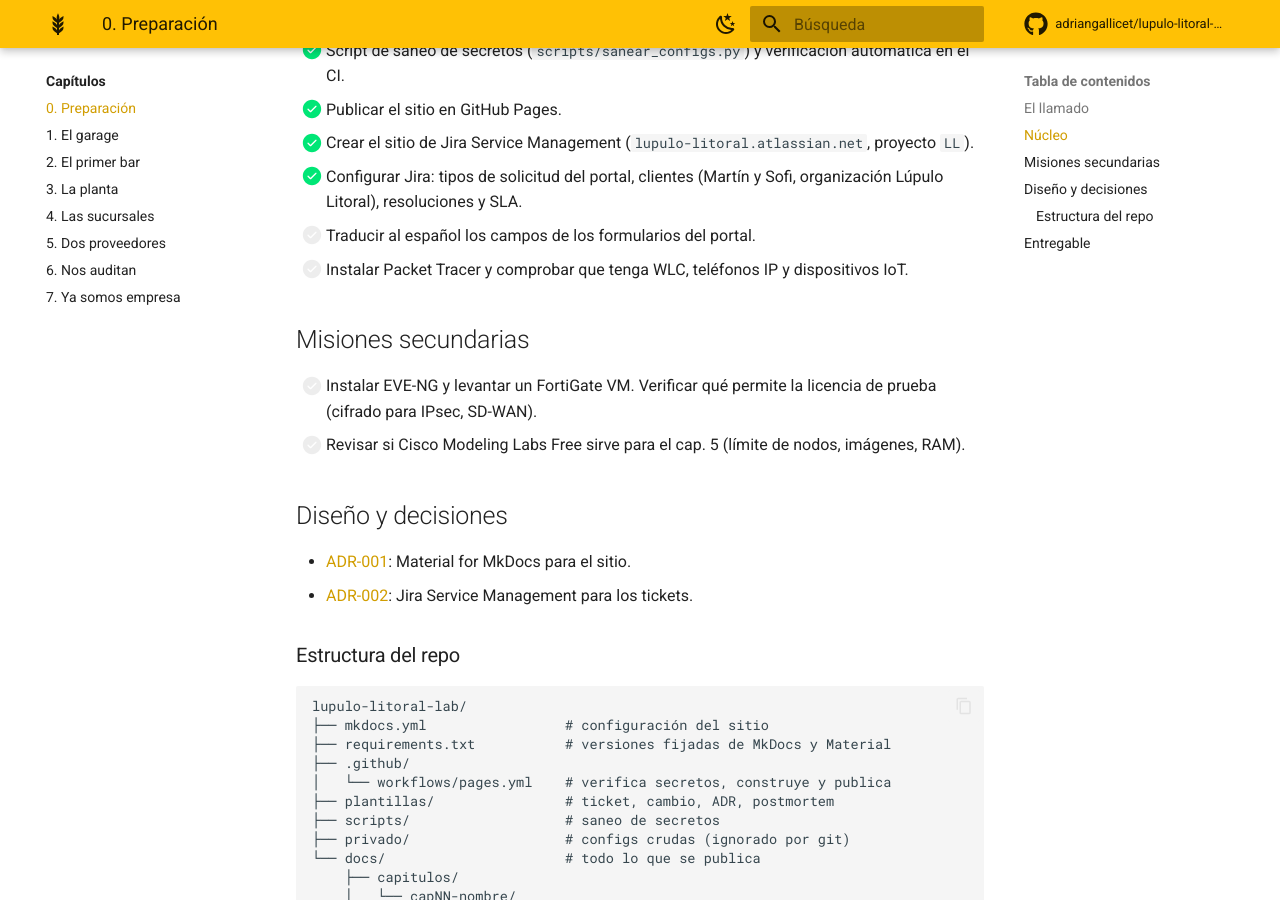
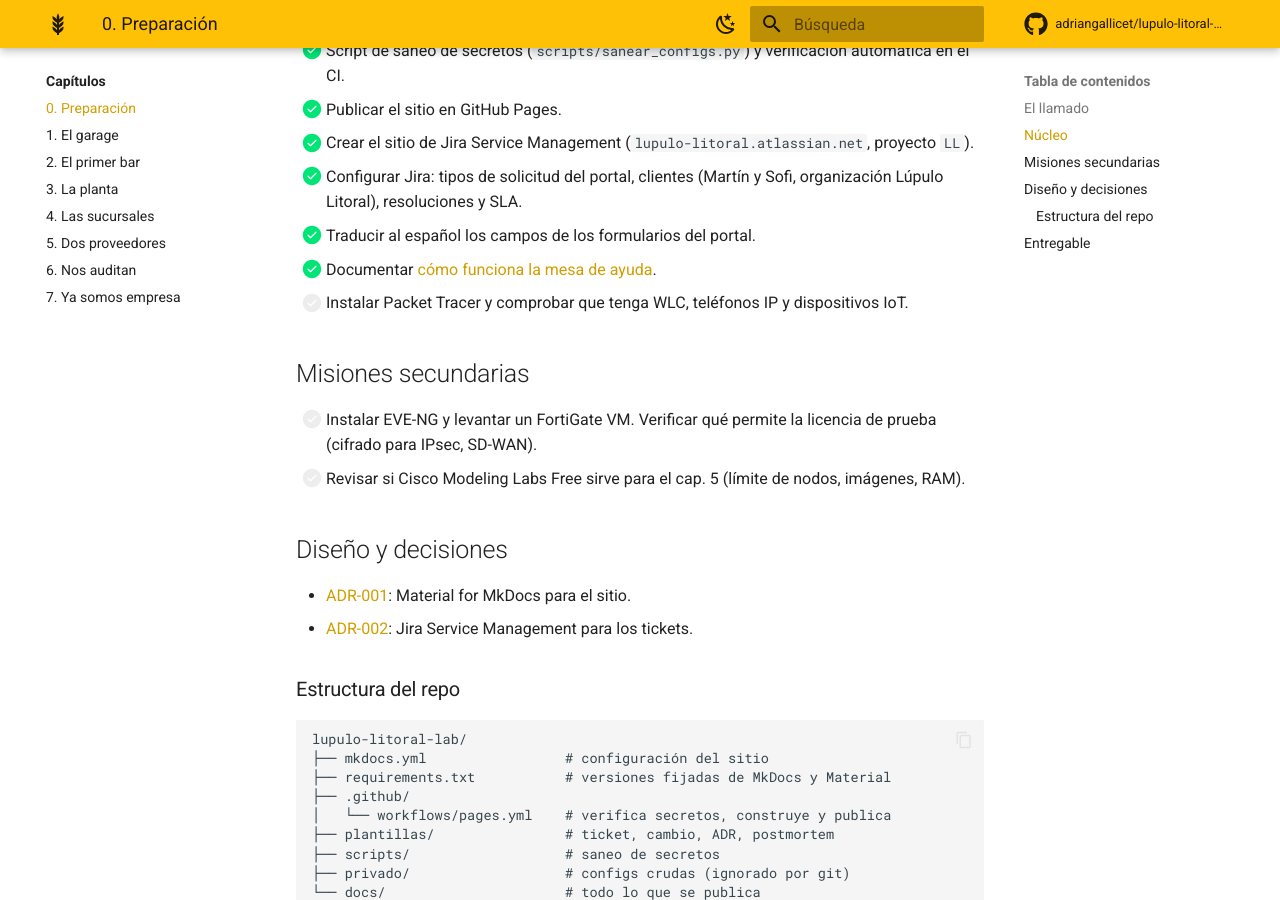
Before and after one commit to adriangallicet/lupulo-litoral-lab, an MkDocs documentation site: the page built from docs/capitulos/cap00-preparacion/index.md, in a window 1280 px wide and 900 px high, scrolled down 603 px. Built offline with MkDocs 1.6.1 and Material for MkDocs 9.7.7, drawn with Linux system fonts in a browser that asks for light colours; comment, search, counter and statistics services are not loaded.

Commit message:
docs(general): capítulo 0, portal traducido y resumen de la mesa de ayuda
Co-Authored-By: Claude Opus 5.5 <noreply@anthropic.com>
Claude-Session: https://claude.ai/code/session_01JZagX7TUz3dDqiomVWTpb9

```diff
--- a/docs/capitulos/cap00-preparacion/index.md
+++ b/docs/capitulos/cap00-preparacion/index.md
@@ -22,7 +22,8 @@ Antes de ir al garage, armás tu valija de herramientas: un entorno de trabajo,
 - [x] Publicar el sitio en GitHub Pages.
 - [x] Crear el sitio de Jira Service Management (`lupulo-litoral.atlassian.net`, proyecto `LL`).
 - [x] Configurar Jira: tipos de solicitud del portal, clientes (Martín y Sofi, organización Lúpulo Litoral), resoluciones y SLA.
-- [ ] Traducir al español los campos de los formularios del portal.
+- [x] Traducir al español los campos de los formularios del portal.
+- [x] Documentar [cómo funciona la mesa de ayuda](../../referencia/mesa-de-ayuda.md).
 - [ ] Instalar Packet Tracer y comprobar que tenga WLC, teléfonos IP y dispositivos IoT.
 
 ## Misiones secundarias
```
